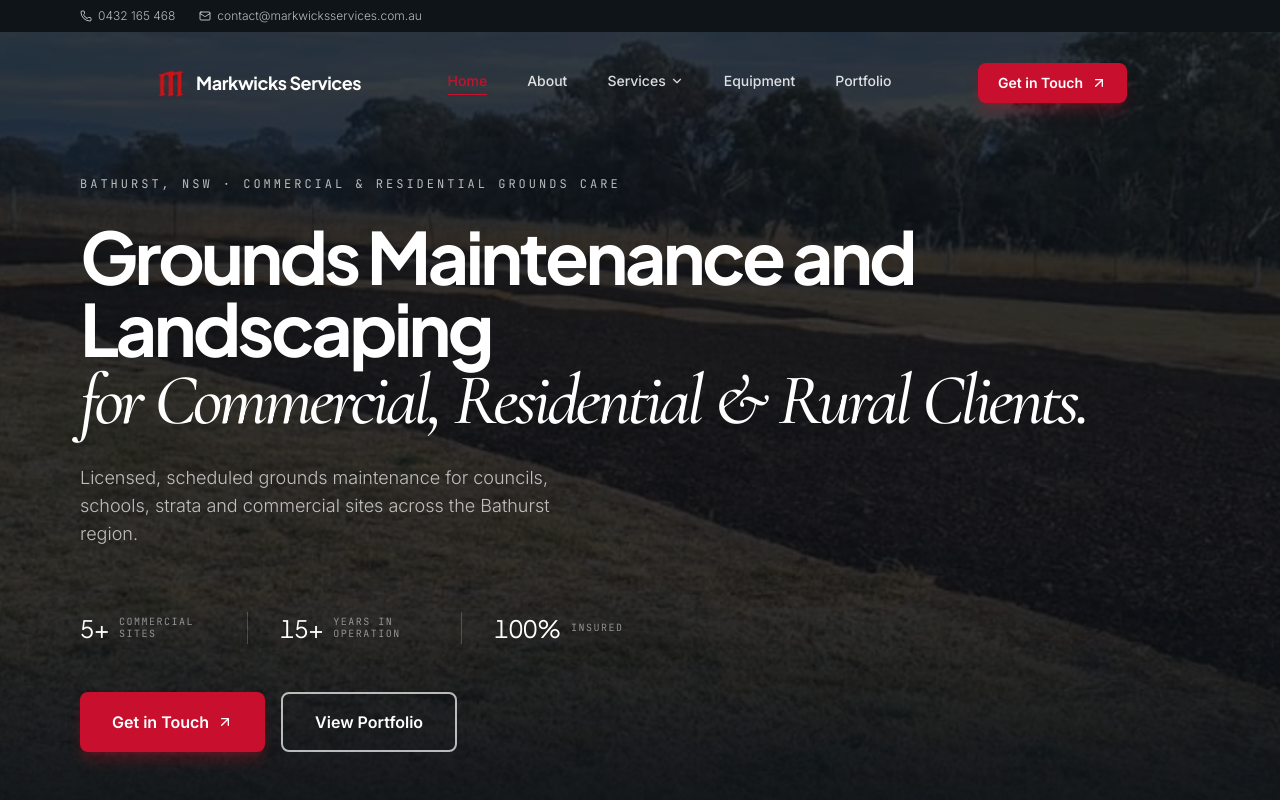
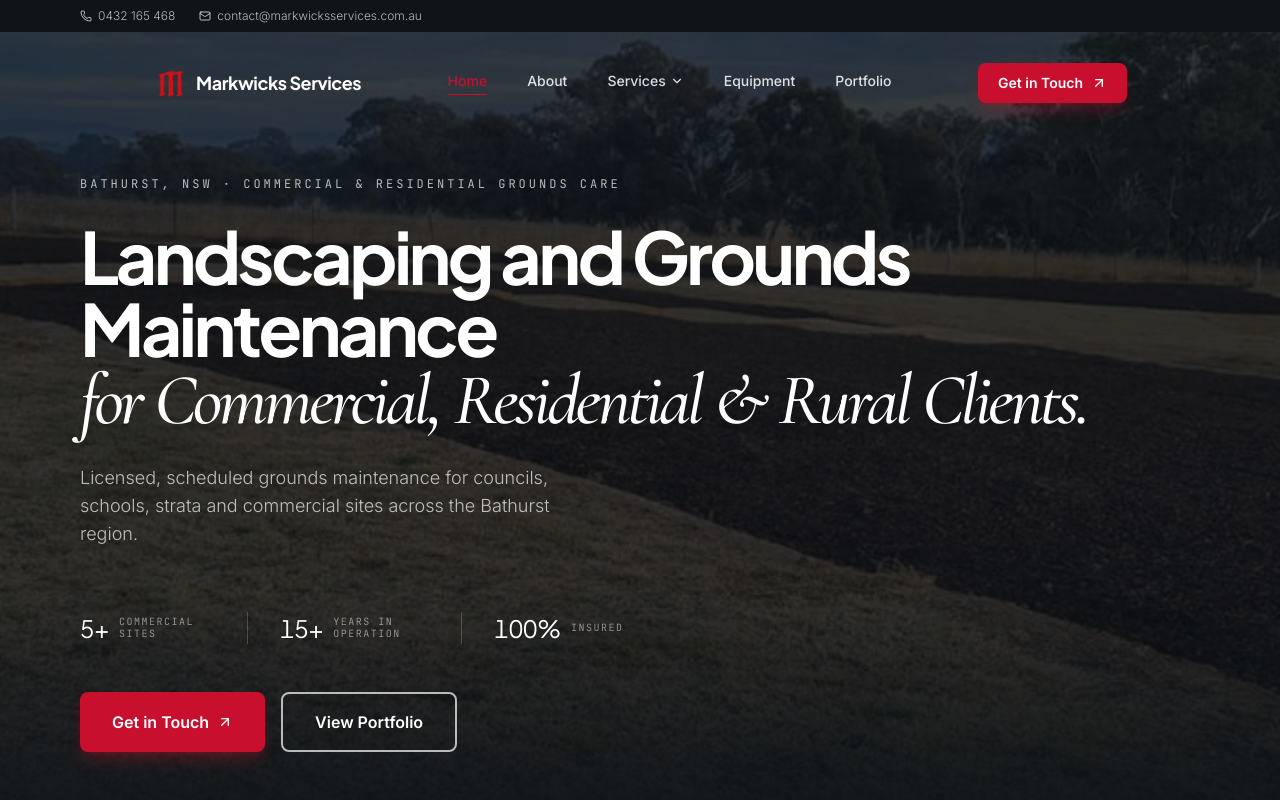
Before and after one commit to Dex-dev12/markwicks, a React (Vite) app: page / in a window 1280 px wide. Shown: the top 800 px of the page. Built offline with nearby package versions, Linux system fonts and the light colour scheme.

Commit message:
Reorder homepage hero headline

```diff
--- a/src/pages/Home.jsx
+++ b/src/pages/Home.jsx
@@ -88,7 +88,7 @@ function Hero() {
           Bathurst, NSW &middot; Commercial &amp; Residential Grounds Care
         </p>
         <h1 className="font-display font-heavy text-4xl sm:text-6xl lg:text-7xl font-bold text-white tracking-tighter leading-[1.12] max-w-5xl">
-          <span className="hero-line-1 block">Grounds Maintenance and Landscaping</span>
+          <span className="hero-line-1 block">Landscaping and Grounds Maintenance</span>
           <span className="hero-line-2 block font-serif italic font-medium">for Commercial, Residential & Rural Clients.</span>
         </h1>
         <p className="hero-meta mt-7 max-w-lg text-white/70 text-base sm:text-lg leading-relaxed">
```
